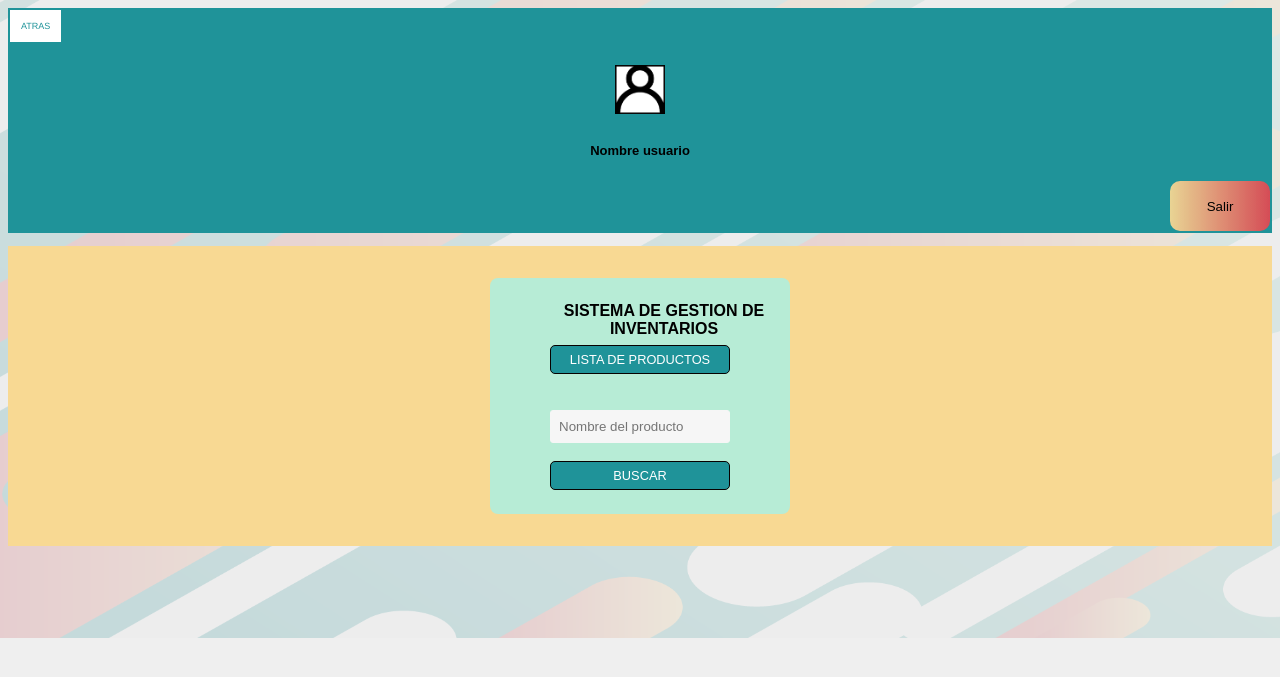
After one commit to pmadrid/Backend_InventoryApp, a Flask app: page /usuario-aut/ in a window 1280 px wide. The commit adds this page. Shown: the top 677 px of the page. Run offline with Flask 2, Linux system fonts and the light colour scheme; a user stored in the database is signed in; data comes from the database, SQL or seed files in the repository; parts of the project's set-up code (start-up, migrations or seed data) failed here and were passed over.

Commit message:
Usuario autenticado HTML y CSS

```diff
--- a/static/Resources/CSS/mystyle.css
+++ b/static/Resources/CSS/mystyle.css
@@ -564,40 +564,17 @@ label{
 
 /*Usuario autenticado*/
 
-div.contenedor2 {
-    background-color:#F8D993;
-    padding:180px;
-    margin-top:7%;
-}
-.logedF2{
-    background: #1F9399;
-    height:  100px;
-    margin-left: 10px;
-    margin-right: 10px;
-    margin-bottom: -1px;
-}
-
-
-
-.centradoF2{
-    text-align:center;
-    padding:10px;}
-
-.logoF2{
-    padding-bottom: 1px ;
-}
-.usuarioF2{
-    font-size: small;
-    margin-top: -35px ;
+.usu-aut{
+    background-color:  #f8d993;
+    padding: 2em ;
+    margin-top: 1% ;
 }
 
 .formF2{
-    position:fixed;
-    top:37%;
-    left:30%;
-    height:250px;
-    width:500px;
-    padding:60px;
+    position:center;
+    height:50%;
+    width:25%;
+    padding:2%;
     border-radius:8px;
     margin:auto;
     background-color:rgb(183, 236, 214);
@@ -605,8 +582,9 @@ div.contenedor2 {
 }
 
 .formF2 label{
-	width:250px;
-	font-weight:bold;
+	width:300px;
+    margin-bottom: 2%;
+	font-weight:bolder;
 	display:inline-block;
 }
 
@@ -615,9 +593,7 @@ div.contenedor2 {
 {
 	width:180px;
     padding:8px 8px;
-    margin-top:2px;
-    margin-left: auto;
-    margin-right: auto;
+    margin-bottom: -1%;
 	border:1px solid #f6f6f6;
 	border-radius:3px;
 	background-color:#f6f6f6;
@@ -627,7 +603,7 @@ div.contenedor2 {
 .formF2 button[type="submit"]{
 	width:180px;
 	padding:6px 6px;
-    margin-top:2px;
+    margin-top: 1%;
     margin-left: auto;
     margin-right: auto;
 	border:1px solid rgb(7, 0, 0);
@@ -635,8 +611,19 @@ div.contenedor2 {
 	display:block;
 	color:#fff;
 	background-color:rgb(31, 147, 153);
+    text-transform: uppercase;
+    outline: 0;
+    font-size: 0.8em;
+    -webkit-transition: all 0.3s ease;
+    transition: all 0.3s ease;
+    cursor: pointer;
 }
 
-.formF2 button[type="submit"]:hover{
-	cursor:pointer;
+.formF2 button:hover,.formF2 button:active,.formF2 button:focus {
+  background: var(--color-principal);
+  color: red;
 }
+.formF2 button:hover:before, .formF2 button:focus:before, .formF2 button:active:before {
+    -webkit-transform: scale(2);
+    transform: scale(2);
+}
--- /dev/null
+++ b/templates/UsuarioAutenticado.html
@@ -0,0 +1,40 @@
+<!DOCTYPE html>
+<html lang="esp">
+<head>
+    <meta charset="UTF-8">
+    <meta name="viewport" content="width=device-width, initial-scale=1.0">
+    <title>Usuario Autenticado</title>
+    <link href="../static/Resources/CSS/mystyle.css" rel="stylesheet" type="text/css">
+
+
+</head>
+
+<body>
+    <header>
+        <div class="logedj1">
+            <a href="{{ url_for('menu') }}"><button role = "link1"  class="boton1">Atras</button></a>
+            <p class = "centradoj">
+                <img class = "logoj"  src = "../static/Images/usuario.png" width="50" height="50" >
+                <h2 class = "centradoj usuarioj" >Nombre usuario</h2>
+            </p>
+            <div class="salir-posición">
+                <button class="salir">Salir</button>
+            </div>
+        </div>
+    </header>
+
+    <div class = "usu-aut">
+        <form class="formF2" action="login.html" method="POST">
+            <label for="username"> SISTEMA DE GESTION DE INVENTARIOS  </label>
+            <button type="submit" name="enviar" >Lista de Productos</button>
+            <br /><br />
+            <input id="username" type="text" name="username" placeholder="Nombre del producto">
+            <br /><br />
+
+            <button type="submit" name="enviar" >Buscar</button>
+        </form>
+
+    </div>
+
+</body>
+</html>
```
